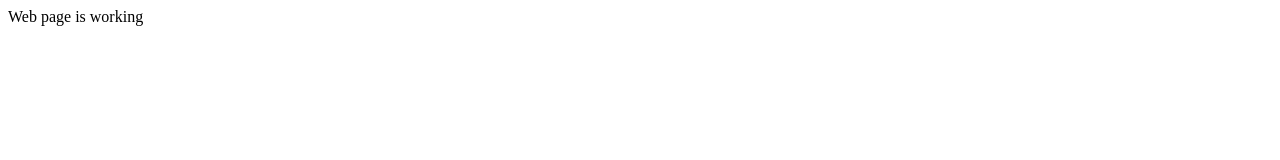
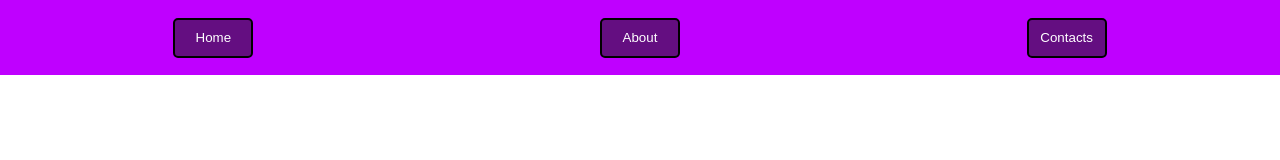
Before and after one commit to sanatan223/me, a plain HTML site: page index.html in a window 1280 px wide. Drawn offline with Linux system fonts and the light colour scheme.

Commit message:
added navbar and its styles

```diff
--- a/index.html
+++ b/index.html
@@ -2,8 +2,13 @@
 <html lang="en">
 <head>
     <title>Sanatan Sethi</title>
+    <link rel="stylesheet" href="styles/navbar.css">
 </head>
 <body>
-    Web page is working
+    <div class="navbar">
+        <button class="btn1">Home</button>
+        <button class="btn1">About</button>
+        <button class="btn1">Contacts</button>
+    </div>
 </body>
 </html>
--- /dev/null
+++ b/styles/navbar.css
@@ -0,0 +1,20 @@
+.navbar{
+    display: flex;
+    justify-content: space-around;
+    align-items: center;
+    height: 75px;
+    position: fixed;
+    top: 0px;
+    left: 0px;
+    right: 0px;
+    background-color: #bf00ff;
+}
+
+.btn1{
+    height: 40px;
+    width: 80px;
+    background-color: #640e81;
+    color: white;
+    border-radius: 5px;
+    border: 2px solid black;
+}
```
